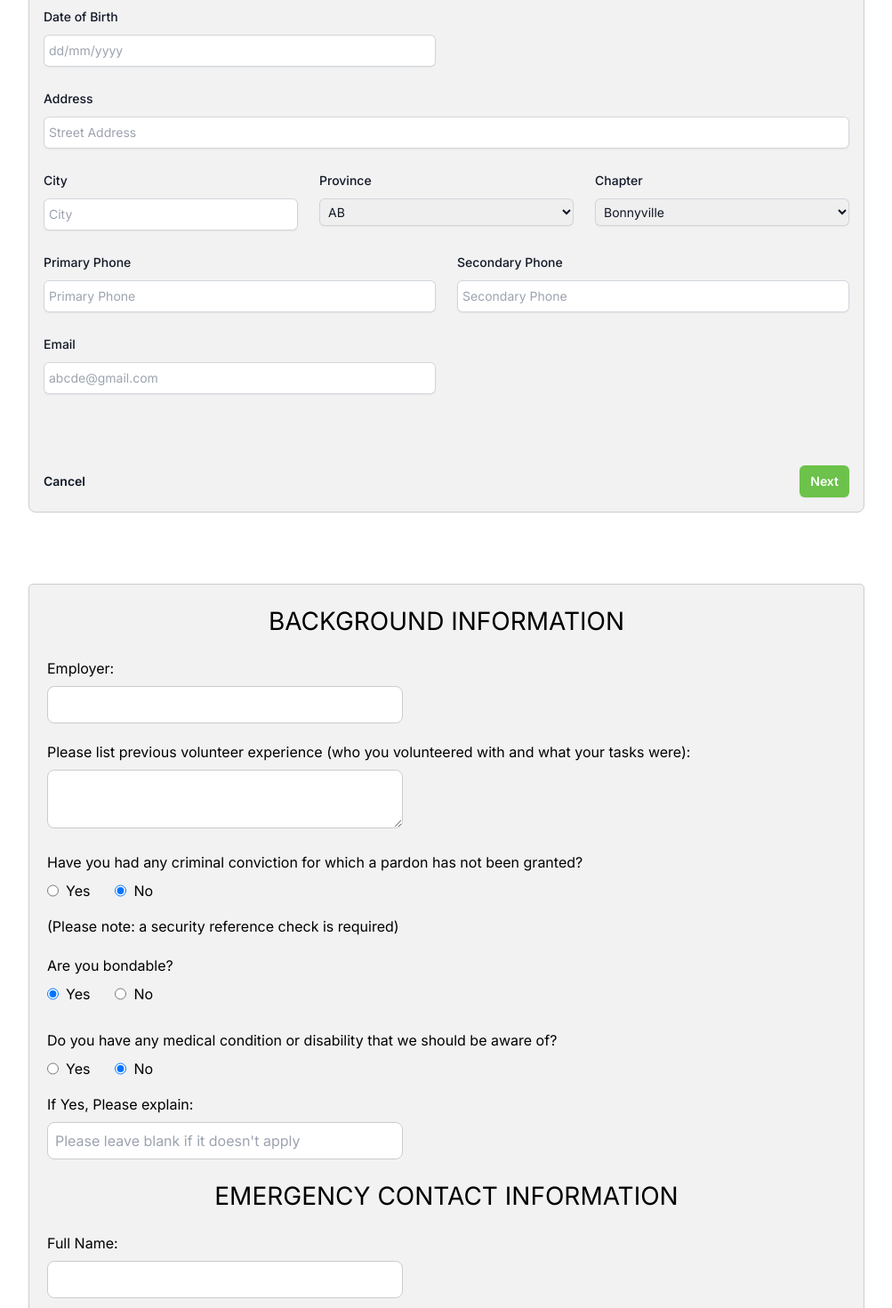
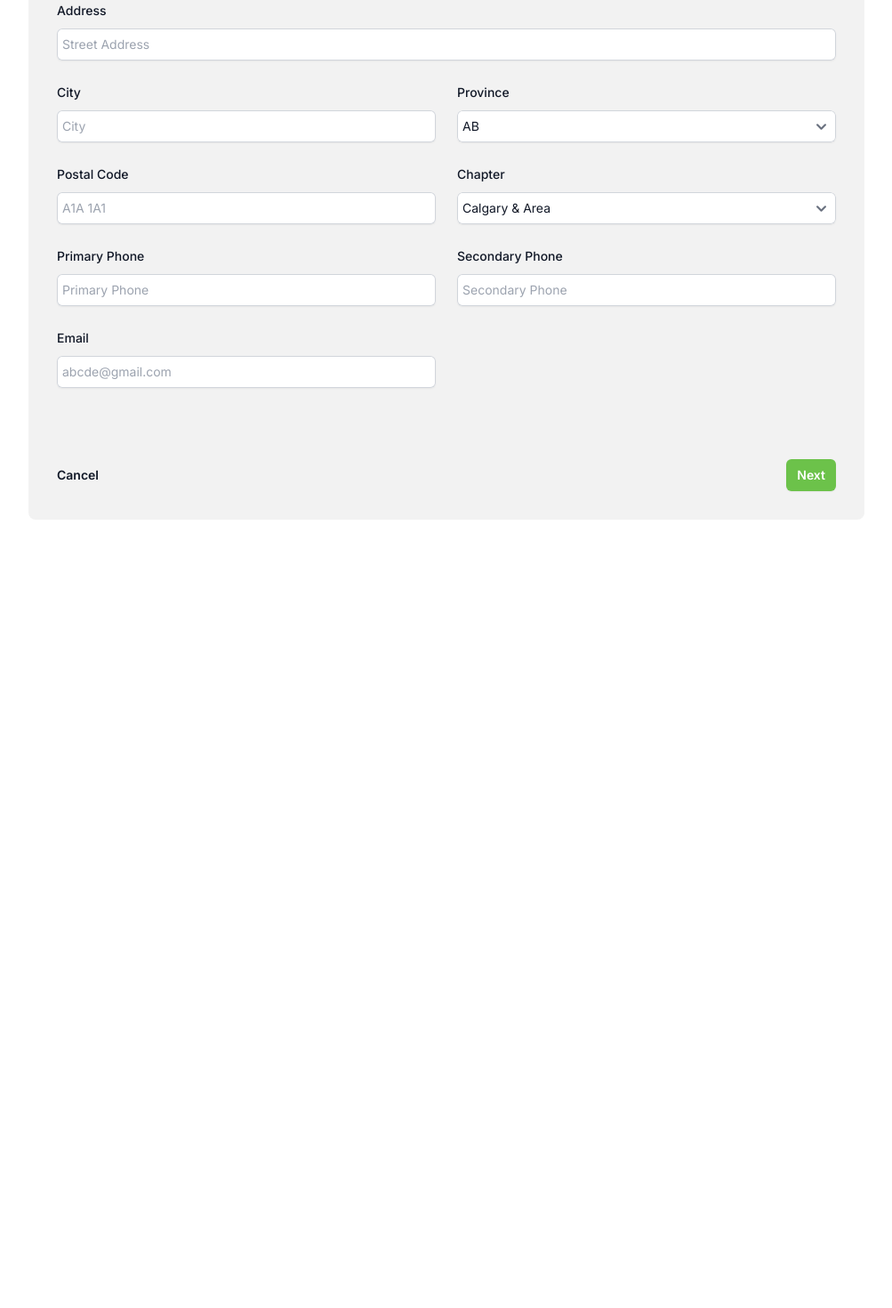
Before and after one commit to kngjms15/krvms, a Next.js app: page / in a window 1280 px wide. Shown: the part 320-1790 px from the top of the page at 89% size, without its empty margins (138-1141 px from the left). After the commit the page ends 904 px from the top, so only its background shows below. Built offline with nearby package versions, Linux system fonts and the light colour scheme.

Commit message:
Added postal code field and calendar selector

```diff
--- a/app/layout.tsx
+++ b/app/layout.tsx
@@ -16,7 +16,7 @@ export default function RootLayout({
 }>) {
   return (
     <html lang="en">
-      <title>KidSport Volunteer Registration</title>
+      <title>KidSport</title>
       <body className={inter.className}>{children}</body>
     </html>
   );
--- a/app/page.tsx
+++ b/app/page.tsx
@@ -1,5 +1,3 @@
-import Image from "next/image";
-import WhatsNext from "./registration/whatsNext/whatsNext";
 import BackgroundInfo from "./registration/backgroundInfo/backgroundInfo";
 import VolunteerInfo from "./registration/volunteerInfo/volunteerInfo";
 
@@ -8,7 +6,6 @@ export default function Home() {
   return (
     <>
       <VolunteerInfo />
-      <BackgroundInfo />
 
     </>
   );
--- a/app/registration/backgroundInfo/backgroundInfo.css
+++ /dev/null
@@ -1,114 +0,0 @@
-
-
-
-form {
-
-    padding: 20px;
-    border: 1px solid #ccc;
-    border-radius: 5px;
-    max-width: 940px;
-    margin: auto;
-    margin-top: 80px;
-    margin-bottom: 80px;
-    display: block;
-    background-color: #F2F2F2;
-  }
-
-  .formHeader {
-    display: block;
-    justify-content: space-between;
-    align-items: center;
-    text-align: center;
-    margin-bottom: 20px;
-  }
-
-  h1 {
-    margin-bottom: 20px;
-    font-size: 28px;
-    font-weight: 400;
-    color: solid #000;
-  }
-
-  .inputFieldFlex {
-      display: flex;
-      justify-content: space-between;
-      margin-bottom: 20px;
-  }
-
-  .inputFieldFlexRadio {
-    display: flex;
-    align-content: start;
-    gap: 8px;
-    margin-right: 20px;
-    margin-bottom: 8px;
-  }
-
-  .inputFieldBlock {
-    display: block;
-    margin-bottom: 20px;
-  }
-
-  .mb-3 {
-    margin-bottom: 16px;
-  }
-
-  .form-label {
-    margin-bottom: 8px;
-    display: block;
-  }
-
-  /* Helper text */
-  .form-text {
-    font-size: 0.875em;
-    color: #666;
-  }
-
-  .buttonDiv {
-    display: flex;
-    justify-content: flex-end;
-  }
-
-  .formSelect {
-    width: 400px;
-    height: auto;
-    padding: 8px;
-    border: 1px solid #ccc;
-    border-radius: 8px;
-    box-sizing: border-box;
-    margin-bottom: 20px;
-    display: block;
-  }
-
-
-  .form-control {
-    width: 400px;
-    height: auto;
-    padding: 8px;
-    border: 1px solid #ccc;
-    border-radius: 8px;
-    box-sizing: border-box;
-
-  }
-
-  .form-control-small {
-    width: 200px;
-    height: auto;
-    padding: 8px;
-    border: 1px solid #ccc;
-    border-radius: 8px;
-    box-sizing: border-box;
-    margin-bottom: 20px;
-  }
-
-  .btn-primary {
-    background-color: #6CC24A;
-    color: white;
-    border: none;
-    padding: 10px 20px;
-    border-radius: 5px;
-    cursor: pointer;
-  }
-
-  .btn-primary:hover {
-    background-color: #63d636;
-  }
--- a/app/registration/backgroundInfo/backgroundInfo.tsx
+++ b/app/registration/backgroundInfo/backgroundInfo.tsx
@@ -1,189 +1,10 @@
-import React from "react";
-import "./backgroundInfo.css";
+import React from 'react'
 
-function BackgroundInfo() {
+
+const backgroundInfo = () => {
   return (
-    <>
-
-      <form>
-        <div className="formHeader">
-          <h1>BACKGROUND INFORMATION</h1>
-        </div>
-
-        <div className="inputFieldBlock">
-          <div className="inputFieldBlock">
-            <label htmlFor="employer" className="form-label">
-              Employer:
-            </label>
-            <input type="text" className="form-control" />
-          </div>
-
-          <div className="inputFieldBlock">
-            <label htmlFor="exampleFormControlTextarea1" className="form-label">
-              Please list previous volunteer experience (who you volunteered
-              with and what your tasks were):
-            </label>
-            <textarea
-              className="form-control"
-              id="exampleFormControlTextarea1"
-            ></textarea>
-          </div>
-
-          <div className="inputFieldBlock">
-            <label htmlFor="conviction" className="form-label">
-              Have you had any criminal conviction for which a pardon has not
-              been granted?
-            </label>
-
-            <div className="inputFieldFlexRadio">
-              <div className="inputFieldFlexRadio">
-                <input
-                  className="form-check-input"
-                  type="radio"
-                  name="conviction"
-                  id="convictionYes"
-                />
-                <label className="form-check-label" htmlFor="flexRadioDefault1">
-                  Yes
-                </label>
-              </div>
-              <div className="inputFieldFlexRadio">
-                <input
-                  className="form-check-input"
-                  type="radio"
-                  name="conviction"
-                  id="convictionNo"
-                  checked
-                />
-                <label className="form-check-label" htmlFor="flexRadioDefault2">
-                  No
-                </label>
-              </div>
-            </div>
-
-            <div className="inputFieldBlock">
-              <label htmlFor="inputZip" className="form-label">
-                (Please note: a security reference check is required)
-              </label>
-            </div>
-          </div>
-
-          <div className="inputFieldBlock">
-            <label htmlFor="conviction" className="form-label">
-              Are you bondable?
-            </label>
-
-            <div className="inputFieldFlexRadio">
-              <div className="inputFieldFlexRadio">
-                <input
-                  className="form-check-input"
-                  type="radio"
-                  name="bondable"
-                  id="bondableYes"
-                  checked
-                />
-                <label className="form-check-label" htmlFor="flexRadioDefault1">
-                  Yes
-                </label>
-              </div>
-              <div className="inputFieldFlexRadio">
-                <input
-                  className="form-check-input"
-                  type="radio"
-                  name="bondable"
-                  id="bondableNo"
-                />
-                <label className="form-check-label" htmlFor="flexRadioDefault2">
-                  No
-                </label>
-              </div>
-            </div>
-          </div>
-
-          <div className="inputFieldBlock">
-            <label htmlFor="conviction" className="form-label">
-              Do you have any medical condition or disability that we should be
-              aware of?
-            </label>
-
-            <div className="inputFieldFlexRadio">
-              <div className="inputFieldFlexRadio">
-                <input
-                  className="form-check-input"
-                  type="radio"
-                  name="medicalCondition"
-                  id="medicalConditionYes"
-                />
-                <label className="form-check-label" htmlFor="flexRadioDefault1">
-                  Yes
-                </label>
-              </div>
-              <div className="inputFieldFlexRadio">
-                <input
-                  className="form-check-input"
-                  type="radio"
-                  name="medicalCondition"
-                  id="medicalConditionNo"
-                  checked
-                />
-                <label className="form-check-label" htmlFor="flexRadioDefault2">
-                  No
-                </label>
-              </div>
-            </div>
-            <div className="inputFieldBlock">
-              <label htmlFor="inputZip" className="form-label">
-                If Yes, Please explain:
-              </label>
-              <input
-                type="text"
-                className="form-control"
-                id="inputZip"
-                placeholder="Please leave blank if it doesn't apply"
-              />
-            </div>
-          </div>
-        </div>
-
-        <div className="formHeader">
-          <h1>EMERGENCY CONTACT INFORMATION</h1>
-        </div>
-
-        <div className="inputFieldBlock">
-          <div className="inputFieldBlock">
-            <label htmlFor="eContact" className="form-label">
-              Full Name:
-            </label>
-            <input type="text" className="form-control" />
-          </div>
-        </div>
-
-        <div className="inputFieldBlock">
-          <div className="inputFieldBlock">
-            <label htmlFor="eContact" className="form-label">
-              Relationship to you:
-            </label>
-            <input type="text" className="form-control" />
-          </div>
-        </div>
-
-        <div className="inputFieldBlock">
-          <div className="inputFieldBlock">
-            <label htmlFor="eContact" className="form-label">
-              Emergency Phone Number:
-            </label>
-            <input type="text" className="form-control" />
-          </div>
-        </div>
-
-        <div className="buttonDiv">
-          <button type="submit" className="btn btn-primary">
-            Next
-          </button>
-        </div>
-      </form>
-    </>
-  );
+    <div>backgroundInfo</div>
+  )
 }
 
-export default BackgroundInfo;
+export default backgroundInfo
--- a/app/registration/backgroundInfo/page.tsx
+++ b/app/registration/backgroundInfo/page.tsx
@@ -1,3 +1,4 @@
+import React from "react";
 import BackgroundInfo from "./backgroundInfo";
 
 export default function BackgroundInfoPage() {
--- a/app/registration/volunteerInfo/provinceChapters.json
+++ b/app/registration/volunteerInfo/provinceChapters.json
@@ -4,7 +4,7 @@
         "Chapters": [
             "Bonnyville",
             "Bow Valley",
-            "Calgary",
+            "Calgary & Area",
             "Camrose",
             "Claresholm",
             "Cold Lake",
--- a/app/registration/volunteerInfo/volunteerInfo.tsx
+++ b/app/registration/volunteerInfo/volunteerInfo.tsx
@@ -1,4 +1,5 @@
 "use client";
+
 
 import React from "react";
 import { useState } from "react";
@@ -10,7 +11,7 @@ const VolunteerInfo = () => {
   );
 
   const [selectedProvince, setSelectedProvince] = useState("AB");
-  const [selectedChapter, setSelectedChapter] = useState("");
+  const [selectedChapter, setSelectedChapter] = useState("Calgary & Area");
 
   // Function to handle province change
   const handleProvinceChange = (
@@ -29,10 +30,12 @@ const VolunteerInfo = () => {
   )?.Chapters;
 
   return (
-    <div className="flex-grow max-w-[940px] m-auto ">
-      <form className="bg-[#F2F2F2] rounded-lg p-4  ">
-        <div className="block text-center my-4">
-          <h1>Volunteer Information</h1>
+    // Volunteer Information form
+    <div className="flex-grow max-w-[940px] m-auto">
+      <title>KidSport Volunteer Information</title>
+      <form className="bg-[#F2F2F2] rounded-lg p-8  ">
+        <div className="block text-center">
+          <h1 className="">Volunteer Information</h1>
         </div>
 
         <div className="mt-20 grid grid-cols-1 gap-6 sm:grid-cols-6">
@@ -83,13 +86,14 @@ const VolunteerInfo = () => {
             </label>
             <div className="mt-2">
               <input
-                type="text"
+                type="date"
                 name="dob"
                 id="dob"
                 autoComplete="family-name"
                 className="block w-full rounded-md border-0 p-1.5 text-gray-900 shadow-sm ring-1 ring-inset ring-gray-300 placeholder:text-gray-400 focus:ring-2 focus:ring-inset focus:ring-indigo-600 sm:text-sm sm:leading-6"
-                placeholder="dd/mm/yyyy"
+                placeholder="yyyy-mm-dd"
               />
+
             </div>
           </div>
 
@@ -112,7 +116,7 @@ const VolunteerInfo = () => {
             </div>
           </div>
 
-          <div className="sm:col-span-2">
+          <div className="sm:col-span-3">
             <label
               htmlFor="city"
               className="block text-sm font-medium leading-6 text-gray-900"
@@ -131,7 +135,7 @@ const VolunteerInfo = () => {
             </div>
           </div>
 
-          <div className="sm:col-span-2">
+          <div className="sm:col-span-3">
             <label
               htmlFor="province"
               className="block text-sm font-medium leading-6 text-gray-900"
@@ -154,7 +158,26 @@ const VolunteerInfo = () => {
             </div>
           </div>
 
-          <div className="sm:col-span-2">
+          <div className="sm:col-span-3">
+            <label
+              htmlFor="postal-code"
+              className="block text-sm font-medium leading-6 text-gray-900"
+            >
+              Postal Code
+            </label>
+            <div className="mt-2">
+              <input
+                type="postal-code"
+                name="postal-code"
+                id="postal-code"
+                autoComplete="family-name"
+                className="block w-full rounded-md border-0 p-1.5 text-gray-900 shadow-sm ring-1 ring-inset ring-gray-300 placeholder:text-gray-400 focus:ring-2 focus:ring-inset focus:ring-indigo-600 sm:text-sm sm:leading-6"
+                placeholder="A1A 1A1"
+              />
+            </div>
+          </div>
+
+          <div className="sm:col-span-3">
             <label
               htmlFor="chapter"
               className="block text-sm font-medium leading-6 text-gray-900"
--- a/package.json
+++ b/package.json
@@ -10,6 +10,8 @@
   },
   "dependencies": {
     "bootstrap": "^5.3.2",
+    "flowbite-datepicker": "^1.2.6",
+    "flowbite-react": "^0.7.2",
     "next": "14.1.0",
     "react": "^18",
     "react-dom": "^18"
--- a/tailwind.config.ts
+++ b/tailwind.config.ts
@@ -1,10 +1,12 @@
 import type { Config } from "tailwindcss";
+
 
 const config: Config = {
   content: [
     "./pages/**/*.{js,ts,jsx,tsx,mdx}",
     "./components/**/*.{js,ts,jsx,tsx,mdx}",
     "./app/**/*.{js,ts,jsx,tsx,mdx}",
+    "node_modules/flowbite-react/lib/esm/**/*.js"
   ],
   theme: {
     extend: {
@@ -31,6 +33,8 @@ const config: Config = {
       // => @media (min-width: 1536px) { ... }
     }
   },
-  plugins: [],
+  plugins: [
+    require("flowbite/plugin")
+  ],
 };
 export default config;
```
Also changed, not shown: 1 other file (tests, documents, lock files or other folders).
